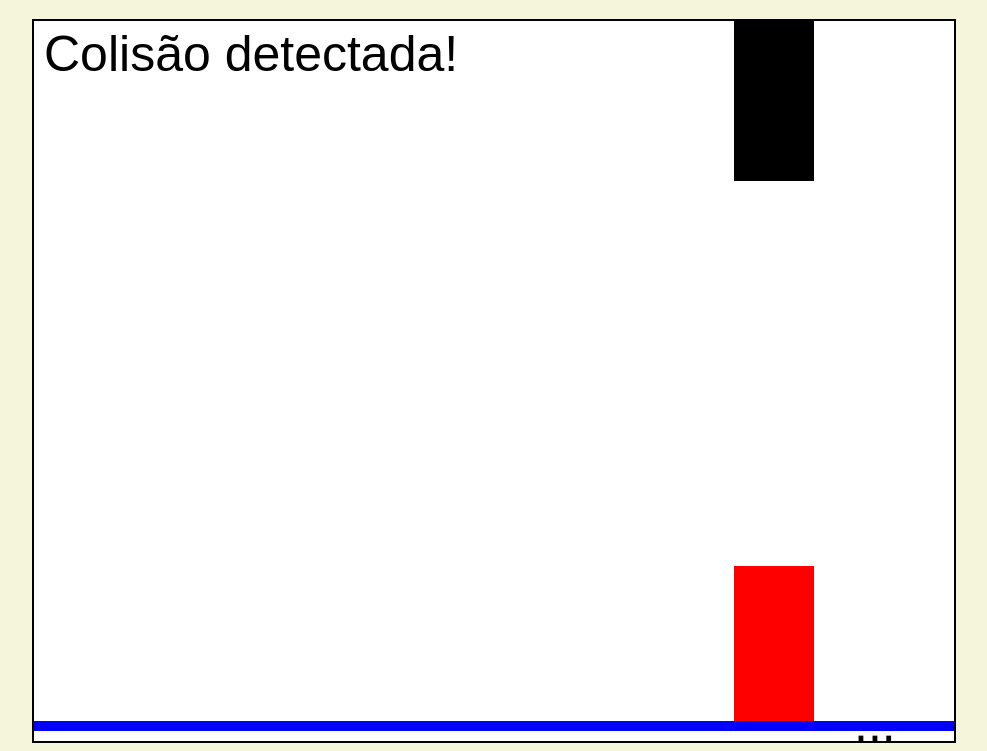
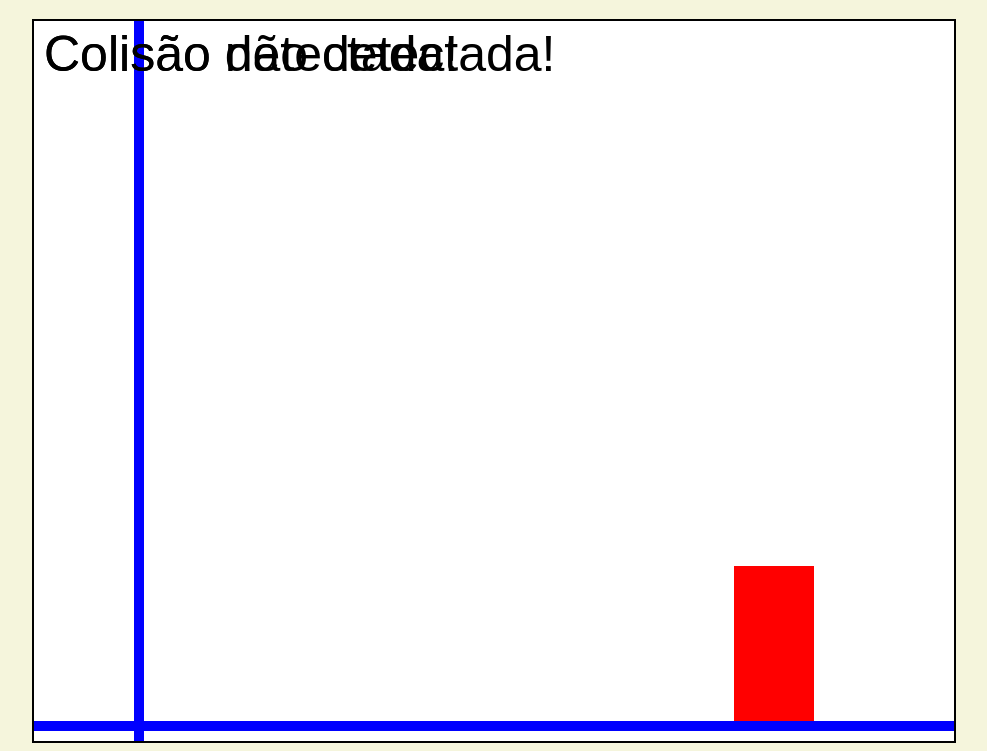
Before and after one commit to guilias/My_First_Website, a plain HTML site: page project/exercicios/canvas/06.10 - JS, Objetos, Classes etc/game/game_page.html in a window 1280 px wide. Shown: the part 69-820 px from the top of the page, without its empty margins (146-1133 px from the left). Drawn offline with Linux system fonts and the light colour scheme.

Commit message:
collision system update!

```diff
--- a/project/exercicios/canvas/06.10 - JS, Objetos, Classes etc/game/script.js
+++ b/project/exercicios/canvas/06.10 - JS, Objetos, Classes etc/game/script.js
@@ -1,7 +1,5 @@
 let canvas = document.getElementById('game_canvas');
 let ctx = canvas.getContext('2d');
-
-
 
 function fisicaBasica(areaJogador, areaObjeto){
     if(areaJogador.y < areaObjeto.y + areaObjeto.altura && areaJogador.y + areaJogador.altura > areaObjeto.y){
@@ -21,20 +19,55 @@ function detectaColisao(areaJogador, areaObjeto){
         areaJogador.x + areaJogador.largura > areaObjeto.x &&
         areaJogador.y < areaObjeto.y + areaObjeto.altura &&
         areaJogador.y + areaJogador.altura > areaObjeto.y)
-    {
+        {
+           //calcula a "quantidade" em colisão entre jogador e objeto.
+        const colisaoEsquerda = (areaObjeto.x + areaObjeto.largura) - areaJogador.x;
+        const colisaoDireita = (areaJogador.x + areaJogador.largura) - areaObjeto.x;
+        const colisaoTopo = (areaObjeto.y + areaObjeto.altura) - areaJogador.y;
+        const colisaoBase = (areaJogador.y + areaJogador.altura) - areaObjeto.y;
+
+        // Encontre o menor deslocamento para resolver a colisão
+        const minX = Math.min(colisaoEsquerda, colisaoDireita);
+        const minY = Math.min(colisaoTopo, colisaoBase);
+
+        // Ajusta posição para bloquear o jogador no eixo onde a colisão é menor
+        if (minX < minY) {
+            // Corrige no eixo X
+            if (colisaoEsquerda < colisaoDireita) {
+                // Colisão à esquerda do jogador (bloquear para a direita)
+                jogador.x = areaObjeto.x + areaObjeto.largura;
+            } else {
+                // Colisão à direita do jogador (bloquear para a esquerda)
+                jogador.x = areaObjeto.x - areaJogador.largura;
+            }
+        } else {
+            // Corrige no eixo Y
+            if (colisaoTopo < colisaoBase) {
+                // Colisão por cima do jogador (bloquear para baixo)
+                jogador.y = areaObjeto.y + areaObjeto.altura;
+                jogadorNoChao = false; // está no teto, não no chão
+            } else {
+                // Colisão por baixo do jogador (bloquear para cima)
+                jogador.y = areaObjeto.y - areaJogador.altura;
+                jogadorNoChao = true; // está no chão
+            }
+        }
+
         ctx.font = '50px Arial';
         ctx.fillStyle = 'black';
         ctx.fillText('Colisão detectada!', 10, 50);
-        fisicaBasica(areaJogador, areaObjeto) //chama a função de física para verficiar se o jogador está no chão ou não
+
         colisao = true;
-
-    } else{
+        return true;
+    } else {
         ctx.font = '50px Arial';
         ctx.fillStyle = 'black';
         ctx.fillText('Colisão não detectada!', 10, 50);
         colisao = false;
+        return false;
     }
 };
+
 
 // function checaPosicaoJogador(){
 //     if (colisao == false){
@@ -75,12 +108,12 @@ let colisao;
 let posicaoJogadorX;
 let posicaoJogadorY;
 
-let fantasma = desenhaRetangulos("black", jogador.x, jogador.y, 80, 160);
-fantasma.x = jogador.x
-fantasma.y = jogador.y
+// let fantasma = desenhaRetangulos("black", jogador.x, jogador.y, 80, 160);
+// fantasma.x = jogador.x
+// fantasma.y = jogador.y
 
 let teste = desenhaRetangulos("blue", 0, 700, canvas.width, 10);
-
+let teste2 = desenhaRetangulos("blue", 100, 0, 10, canvas.height);
 
 
 
@@ -90,7 +123,6 @@ let teclasPressionadas = {};
 document.addEventListener('keydown', function(evento){
     teclasPressionadas[evento.key] = true;
 })
-
 document.addEventListener('keyup', function(evento){
     teclasPressionadas[evento.key] = false;
 })
@@ -134,15 +166,19 @@ function animacao(){
     //desenha ambos retangulos
     jogador.desenha(ctx);
     teste.desenha(ctx);
-    fantasma.desenha(ctx)
+    teste2.desenha(ctx);
+    // fantasma.desenha(ctx)
 
     //chama a função de colisão
     detectaColisao(jogador, teste);
+    detectaColisao(jogador, teste2);
+
 
     //verifica a posicao do jogador constantemente
     // checaPosicaoJogador()
 
-    fisicaBasica(jogador, teste)
+    fisicaBasica(jogador, teste);
+
 
     pular()
 
--- a/project/exercicios/canvas/06.10 - JS, Objetos, Classes etc/game/style.css
+++ b/project/exercicios/canvas/06.10 - JS, Objetos, Classes etc/game/style.css
@@ -1,3 +1,7 @@
+*{
+    padding: 0;
+}
+
 body{
     background-color: beige;
 }
```
